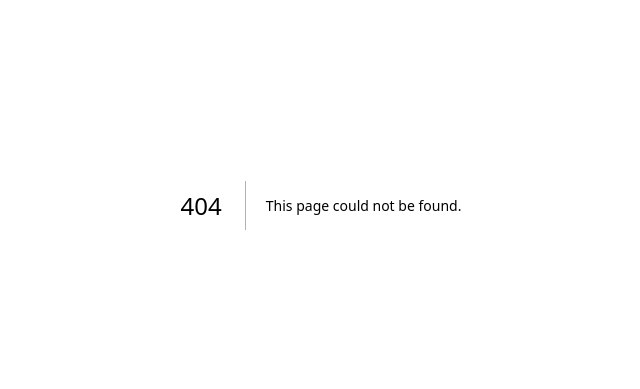
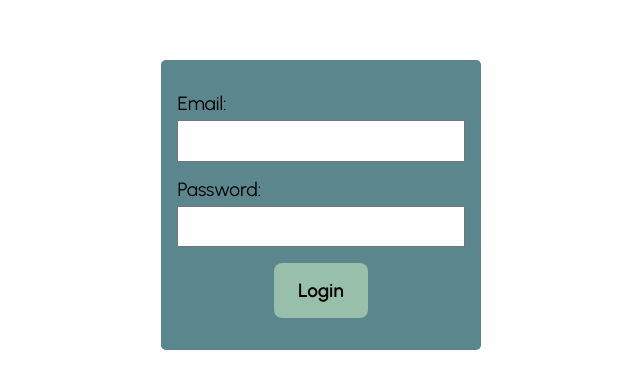
Before and after one commit to arrakjo/openai-sandbox, a Next.js app: page /login in a window 1280 px wide. Before the commit this address had no page. Shown: the part 195-584 px from the top of the page, without its empty margins (319-959 px from the left). Built offline with nearby package versions, Linux system fonts and the light colour scheme.

Commit message:
Add AI generated dummy login screen

```diff
--- a/components/Calendar.jsx
+++ b/components/Calendar.jsx
@@ -79,6 +79,7 @@ function Calendar() {
   }
 
   return (
+    <div className="content">
       <div className="calendar">
         <div style={{ display: "flex", justifyContent: "space-between" }}>
           <button onClick={previousMonth}>Previous</button>
@@ -129,6 +130,7 @@ function Calendar() {
           }
         `}</style>
       </div>
+    </div>
   );
 }
 
--- a/components/ContactForm.jsx
+++ b/components/ContactForm.jsx
@@ -21,7 +21,7 @@ function ContactForm() {
     flexFlow: "column",
     alignItems: "center",
     width: "100%",
-    gap: "1em",
+    padding: "2rem 1rem",
   };
 
   const inputStyles = {
--- a/components/Footer.jsx
+++ b/components/Footer.jsx
@@ -1,7 +1,9 @@
 import React from "react";
 
 const styles = {
-  padding: "1em",
+  padding: "2rem 1rem",
+  display: "flex",
+  justifyContent: "space-between",
 };
 
 function Footer() {
@@ -21,7 +23,7 @@ function Footer() {
       </ul>
 
       {/* The paragraph element goes here */}
-      <p>Created by OpenAI</p>
+      <p>Created using responses from OpenAI ChatGPT</p>
     </footer>
   );
 }
--- a/components/Header.jsx
+++ b/components/Header.jsx
@@ -15,7 +15,7 @@ export default function Header() {
   const headerStyles = {
     display: "flex",
     justifyContent: "space-between",
-    padding: "1em",
+    padding: "2rem 1rem",
     position: "relative",
     zIndex: 10,
   };
@@ -56,6 +56,9 @@ export default function Header() {
           <li>
             <Link href="/calendar">Calendar</Link>
           </li>
+          <li>
+            <Link href="/login">Login</Link>
+          </li>
         </ul>
       </nav>
     </header>
--- a/components/Hero.jsx
+++ b/components/Hero.jsx
@@ -7,7 +7,7 @@ const divStyles = {
   backgroundImage: "url(/assets/hero.jpg)",
   backgroundSize: "cover",
   backgroundPosition: "center",
-  padding: "1em",
+  padding: "2rem 1rem",
 };
 
 // This styles object contains the CSS styles for the text elements
--- /dev/null
+++ b/components/Login.jsx
@@ -0,0 +1,102 @@
+import { useRouter } from "next/router";
+import { useState } from "react";
+
+const Login = () => {
+  const router = useRouter();
+
+  // State variable to track whether the login details are being processed
+  const [processing, setProcessing] = useState(false);
+
+  const handleSubmit = async (event) => {
+    // Prevent the default form submission behavior
+    event.preventDefault();
+
+    // Set the processing state to true
+    setProcessing(true);
+
+    // Wait for 2 seconds before continuing (to simulate processing time)
+    await new Promise((resolve) => setTimeout(resolve, 2000));
+
+    // Do some validation or authentication here
+
+    // Redirect to the homepage
+    router.push("/");
+  };
+
+  return (
+    <div className="login">
+      <form onSubmit={handleSubmit}>
+        <label>
+          Email:
+          <input type="email" name="email" />
+        </label>
+        <label>
+          Password:
+          <input type="password" name="password" />
+        </label>
+        {processing ? (
+          // If the login details are being processed, show a spinning loader
+          <div className="loader">
+            <div></div>
+            <div></div>
+            <div></div>
+            <div></div>
+          </div>
+        ) : (
+          // Otherwise, show the submit button
+          <button type="submit">Login</button>
+        )}
+
+        {/* CSS styles for the loader */}
+        <style jsx>{`
+          .loader {
+            display: inline-block;
+            position: relative;
+            width: 64px;
+            height: 64px;
+          }
+
+          .loader div {
+            animation: spin 1.2s cubic-bezier(0.5, 0, 0.5, 1) infinite;
+            transform-origin: 32px 32px;
+          }
+
+          .loader div:after {
+            content: " ";
+            display: block;
+            position: absolute;
+            top: 3px;
+            left: 29px;
+            width: 5px;
+            height: 14px;
+            border-radius: 20%;
+            background: #333;
+          }
+
+          .loader div:nth-child(1) {
+            animation-delay: -0.45s;
+          }
+
+          .loader div:nth-child(2) {
+            animation-delay: -0.3s;
+          }
+
+          .loader div:nth-child(3) {
+            animation-delay: -0.15s;
+          }
+
+          @keyframes spin {
+            0% {
+              transform: rotate(0deg);
+            }
+            100% {
+              transform: rotate(360deg);
+            }
+          }
+        `}</style>
+      </form>
+    </div>
+  );
+};
+
+export default Login;
--- /dev/null
+++ b/pages/login.jsx
@@ -0,0 +1,18 @@
+import Head from "next/head";
+import Login from "../components/Login";
+
+const LoginPage = () => {
+  return (
+    <div>
+      <Head>
+        <title>Login to Catalyst</title>
+        <meta name="description" content="A React website written by OpenAI" />
+        <link rel="icon" href="/favicon.ico" />
+      </Head>
+
+      <Login />
+    </div>
+  );
+};
+
+export default LoginPage;
--- a/styles/calculator.css
+++ b/styles/calculator.css
@@ -23,7 +23,7 @@
 }
 
 .calculator button {
-  width: 25%;
+  width: calc(25% - 2px);
   height: 60px;
   background-color: white;
   border: 1px solid black;
@@ -35,6 +35,10 @@
   box-sizing: border-box;
 }
 
+.calculator button:hover {
+  opacity: 0.9;
+}
+
 .calculator .digit {
   background-color: var(--secondary-color);
 }
@@ -44,3 +48,11 @@
 .calculator .equals {
   background-color: var(--primary-color);
 }
+
+.calculator .digit,
+.calculator .decimal,
+.calculator .operator,
+.calculator .equals {
+  color: white;
+  margin: 1px;
+}
--- a/styles/globals.css
+++ b/styles/globals.css
@@ -1,6 +1,7 @@
 @import url("https://fonts.googleapis.com/css2?family=Urbanist:wght@300;400;500;600;700&display=swap");
 @import "calculator.css";
 @import "calendar.css";
+@import "login.css";
 
 html,
 body {
@@ -42,10 +43,13 @@ nav ul {
   display: flex;
   flex-flow: column;
   align-items: flex-end;
-  list-style: none;
   gap: 1em;
   font-size: 1.2em;
   font-weight: 600;
+}
+
+ul {
+  list-style: none;
 }
 
 .content {
--- /dev/null
+++ b/styles/login.css
@@ -0,0 +1,28 @@
+.login {
+  width: 100%;
+  height: 100vh;
+  overflow: auto;
+  display: grid;
+  place-content: center;
+}
+
+.login form {
+  display: flex;
+  flex-flow: column;
+  gap: 1rem;
+  align-items: center;
+  padding: 2rem 1rem;
+  background-color: var(--secondary-color);
+  border-radius: 0.3rem;
+}
+
+.login form label {
+  width: 100%;
+  font-size: 1.2rem;
+}
+
+.login input {
+  width: 100%;
+  margin-top: 5px;
+  padding: 0.7rem;
+}
```
Also changed, not shown: components/CallToAction.jsx (+11 -3 lines), components/Introduction.jsx (+18 -5 lines). Lines whose indentation alone changed are shown as unchanged.
